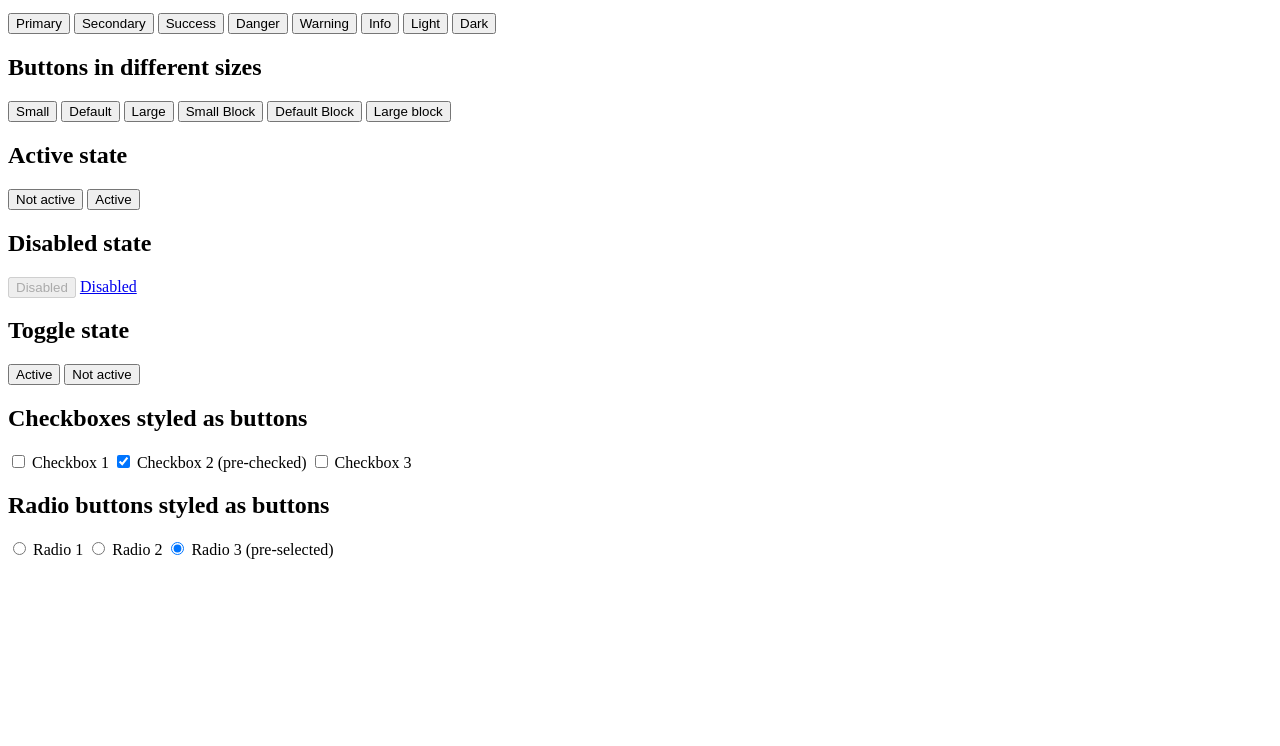
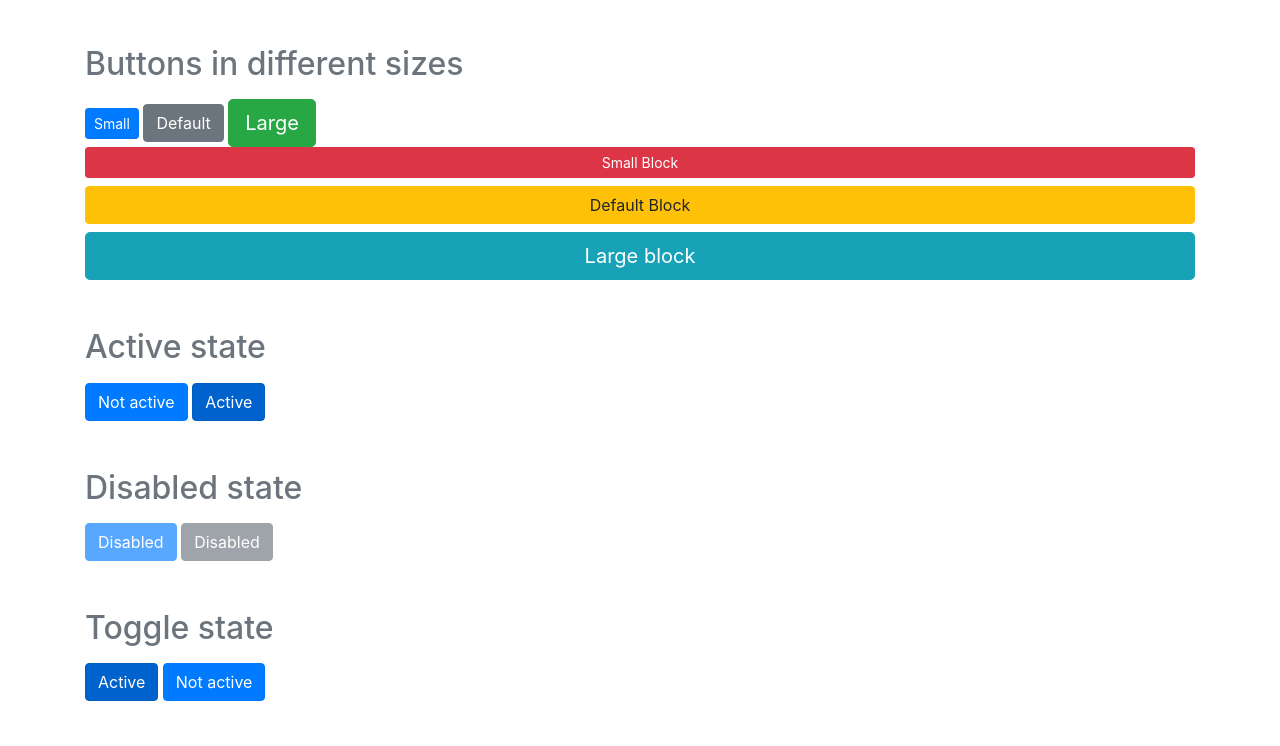
Before and after one commit to KaranBE/Boostrap-4-Projects, a plain HTML site: page buttons.html in a window 1280 px wide. Shown: the part 673-1419 px from the top of the page. Before the commit the page ends 1240 px from the top, so only its background shows below. Drawn offline with nearby package versions, Linux system fonts and the light colour scheme; the site is published under a folder, as on GitHub Pages, so addresses that start at the root find nothing.

Commit message:
path change

```diff
--- a/buttons.html
+++ b/buttons.html
@@ -6,7 +6,7 @@
     <meta name="viewport" content="width=device-width, initial-scale=1, shrink-to-fit=no">
 
     <!-- Bootstrap CSS -->
-    <link rel="stylesheet" href="/css/bootstrap.min.css">
+    <link rel="stylesheet" href="./css/bootstrap.min.css">
 
     <title>Bootstrap 4 Learning Kit Components: Buttons</title>
   </head>
@@ -205,7 +205,7 @@
     </div>
 
     <!-- jQuery first, then Bootstrap JS -->
-    <script src="/js/jquery.min.js"></script>
-    <script src="/js/bootstrap.bundle.min.js"></script>
+    <script src="./js/jquery.min.js"></script>
+    <script src="./js/bootstrap.bundle.min.js"></script>
   </body>
 </html>
```
